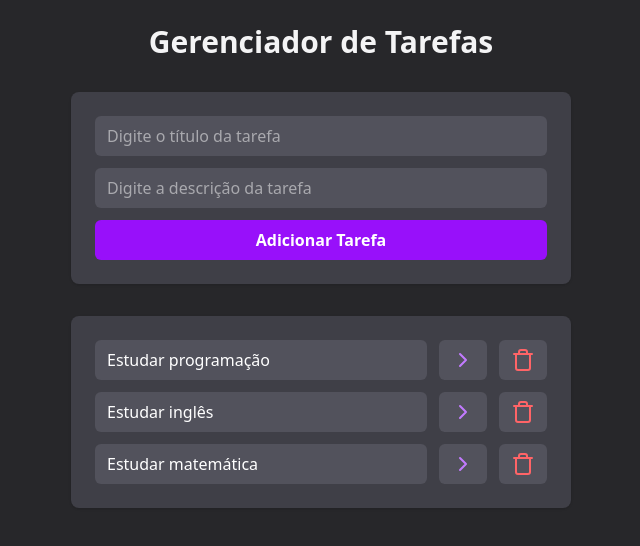
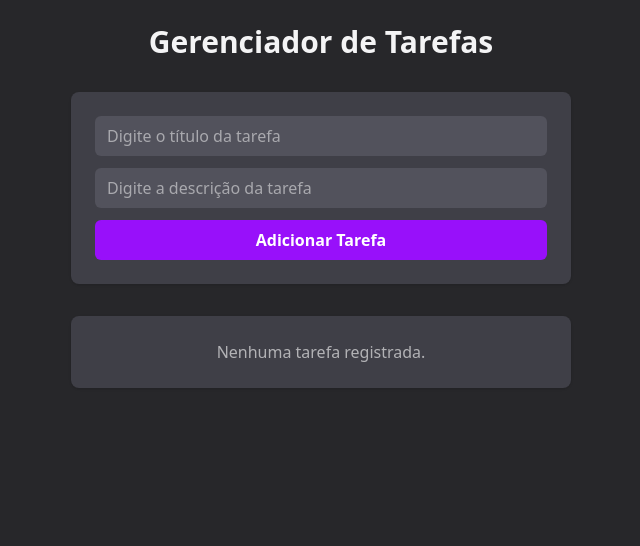
Before and after one commit to marcosprofile/gerenciador-de-tarefas, a React (Vite) app: page / in a window 1280 px wide. Shown: the top 546 px of the page, without its empty margins (319-959 px from the left). Built offline with nearby package versions, Linux system fonts and the light colour scheme.

Commit message:
feat: update + save tasks in localStorage

```diff
--- a/src/App.jsx
+++ b/src/App.jsx
@@ -1,32 +1,15 @@
-import { useState } from 'react'
 import AddTask from './components/AddTask'
 import Tasks from './components/Tasks'
 import { v4 } from 'uuid'
 import { ToastContainer } from 'react-toastify'
+import { useEffect, useState } from 'react'
 
 function App() {
-  const [tasks, setTasks] = useState(
-    [
-      {
-        id: 1,
-        title: "Estudar programação",
-        description: "Estudar programação para me tornar um desenvolvedor Full Stack.",
-        isCompleted: false
-      },
-      {
-        id: 2,
-        title: "Estudar inglês",
-        description: "Estudar inglês para me tornar fluente.",
-        isCompleted: false
-      },
-      {
-        id: 3,
-        title: "Estudar matemática",
-        description: "Estudar matemática para me tornar um desenvolvedor Full Stack.",
-        isCompleted: false
-      },
-    ]
-  )
+  const [tasks, setTasks] = useState(JSON.parse(localStorage.getItem('tasks')) || [])
+
+  useEffect(() => {
+    localStorage.setItem('tasks', JSON.stringify(tasks))
+  }, [tasks])
 
   function onTaskClick(taskId) {
     const newTasks = tasks.map(task => {
@@ -57,7 +40,7 @@ function App() {
 
   return (
     <div className="w-full min-h-screen flex justify-center p-6 bg-zinc-800 text-white">
-      <div className="w-[500px] flex flex-col gap-8">
+      <div className="max-w-[500px] w-full flex flex-col gap-8">
         <h1 className="text-3xl text-zinc-100 font-bold text-center">Gerenciador de Tarefas</h1>
         <AddTask onAddTaskSubmit={onAddTaskSubmit} />
         <Tasks
--- a/src/components/Tasks.jsx
+++ b/src/components/Tasks.jsx
@@ -24,19 +24,19 @@ export default function Tasks({ tasks, onTaskClick, onDeleteTaskClick }) {
   }
 
   return (
-    <ul className="space-y-3 p-6 bg-zinc-700 rounded-lg shadow">
+    <ul className="flex flex-col gap-3 p-6 bg-zinc-700 rounded-lg shadow">
       {tasks.map((task) => (
         <li className="flex items-center gap-3" key={task.id}>
           <button
             onClick={() => onTaskCompleted(task)}
-            className={`w-full flex items-center gap-2 bg-zinc-600 text-white py-2 px-3 rounded-md cursor-pointer transition-all active:scale-[.97] ${task.isCompleted && "line-through"}`}>
+            className={`block text-sm md:text-base text-start bg-zinc-600 text-white py-2 px-3 rounded-md cursor-pointer transition-all active:scale-[.97] ${task.isCompleted && "line-through"} text-ellipsis overflow-hidden whitespace-nowrap grow min-h-10`}>
             {task.isCompleted && <Check />}
             {task.title}
           </button>
-          <button className="whitespace-nowrap bg-zinc-600 text-purple-400 py-2 px-3 rounded-md cursor-pointer transition-all active:scale-[.97]" onClick={() => onSeeDetailsClick(task)}>
+          <button className="whitespace-nowrap bg-zinc-600 text-purple-400 py-2 px-3 rounded-md cursor-pointer transition-all active:scale-[.97] flex-none min-h-10" onClick={() => onSeeDetailsClick(task)}>
             <ChevronRight />
           </button>
-          <button className="whitespace-nowrap bg-zinc-600 text-red-400 py-2 px-3 rounded-md cursor-pointer transition-all active:scale-[.97]" onClick={() => onTaskDelete(task)}
+          <button className="whitespace-nowrap bg-zinc-600 text-red-400 py-2 px-3 rounded-md cursor-pointer transition-all active:scale-[.97] flex-none min-h-10" onClick={() => onTaskDelete(task)}
           >
             <Trash />
           </button>
--- a/src/pages/TaskPage.jsx
+++ b/src/pages/TaskPage.jsx
@@ -1,7 +1,5 @@
 import { ChevronLeft } from "lucide-react";
-import { useNavigate } from "react-router-dom";
-import { useSearchParams } from "react-router-dom";
-import { Link } from "react-router-dom";
+import { useNavigate, useSearchParams } from "react-router-dom";
 
 export default function TaskPage() {
   const [searchParams] = useSearchParams()
```
